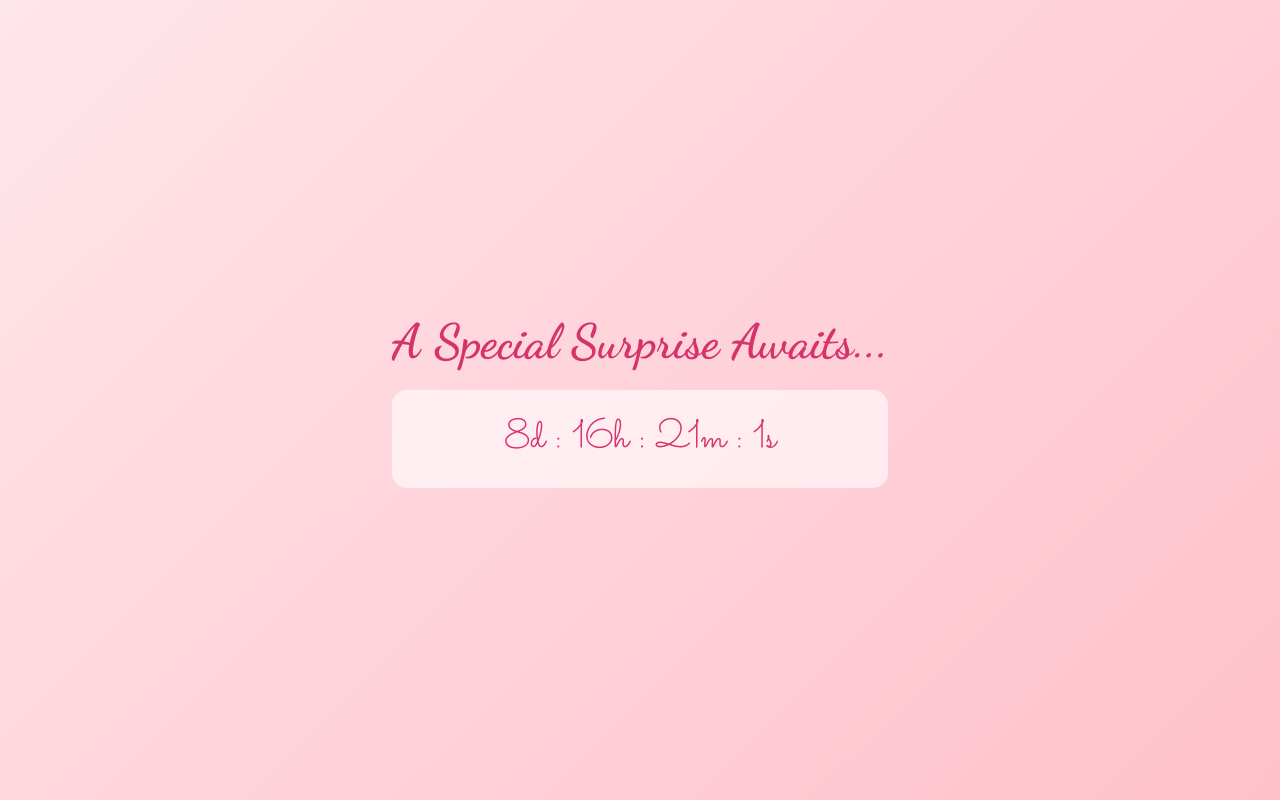
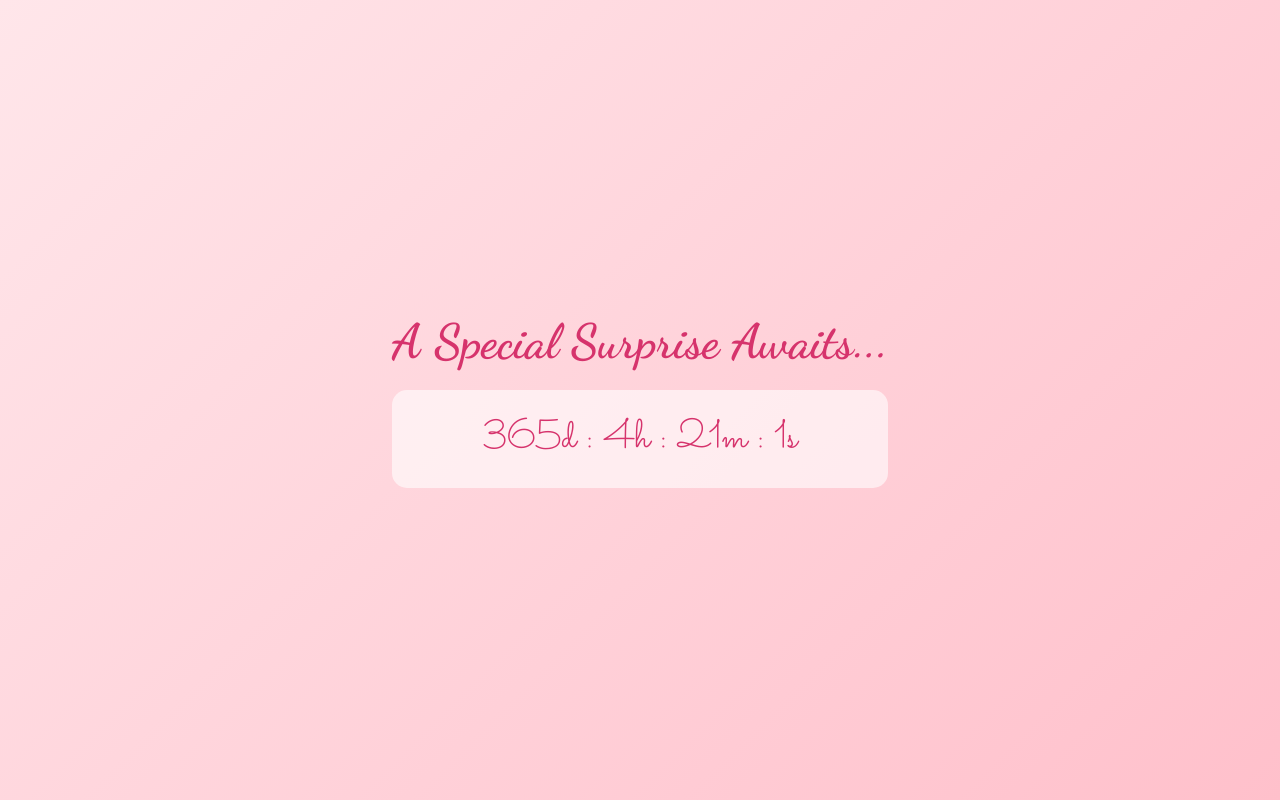
Before and after one commit to shubhamm025/BirthdaySpecial, a plain HTML site: page index.html in a window 1280 px wide. Drawn offline with Linux system fonts and the light colour scheme.

Commit message:
Update index.html

```diff
--- a/index.html
+++ b/index.html
@@ -255,7 +255,7 @@
 </section>
 
 <script>
-const TARGET_DATE = new Date("January 4, 2026 00:00:00").getTime();
+const TARGET_DATE = new Date("December 26, 2026 12:00:00").getTime();
 const PASSWORD = "rajkumari";
 
 const timer = setInterval(() => {
```
